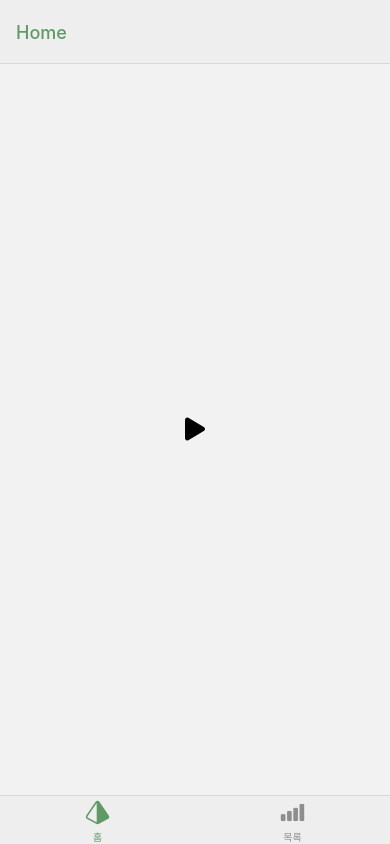
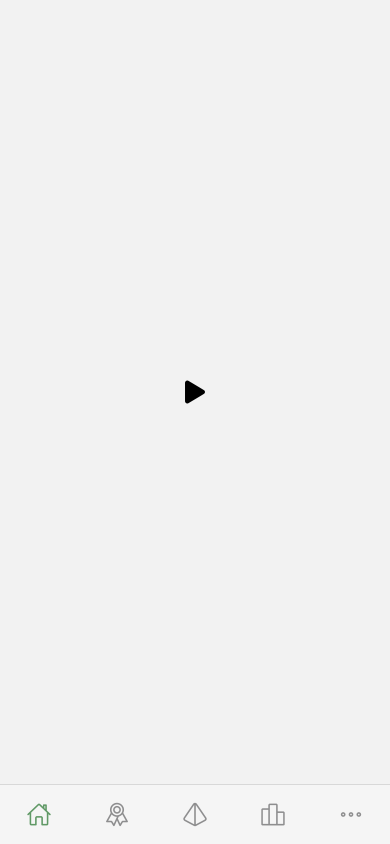
Before and after one commit to haeyoon706/hiking-tracker, a React Native app in the folder upper/: screen / in a window 390 px wide. Built offline with nearby package versions, Linux system fonts and the light colour scheme.

Commit message:
💄 Tabs 컴포넌트 추가

```diff
--- a/upper/App.tsx
+++ b/upper/App.tsx
@@ -1,60 +1,14 @@
 import React from 'react';
 import {SafeAreaView, StatusBar, StyleSheet} from 'react-native';
-import Hiking from './screens/Hiking';
-import Main from './screens/Main';
-import List from './screens/List';
 import {NavigationContainer} from '@react-navigation/native';
-import {createNativeStackNavigator} from '@react-navigation/native-stack';
-import {createBottomTabNavigator} from '@react-navigation/bottom-tabs';
-import {GlobalStyles} from './constants/styles';
-import Icon from 'react-native-vector-icons/Ionicons';
-
-const Stack = createNativeStackNavigator();
-const Tab = createBottomTabNavigator();
-
-function Home() {
-  return (
-    <Stack.Navigator screenOptions={{headerShown: false}}>
-      <Stack.Screen name="Main" component={Main} />
-      <Stack.Screen name="Hiking" component={Hiking} />
-    </Stack.Navigator>
-  );
-}
+import Tabs from './components/navigation/Tabs';
 
 function App(): React.JSX.Element {
-  const getTabIcon = (name: string, color: string, size: number) => {
-    return <Icon name={name} size={size} color={color} />;
-  };
-
   return (
     <SafeAreaView style={styles.app}>
       <StatusBar />
       <NavigationContainer>
-        <Tab.Navigator
-          screenOptions={() => ({
-            headerStyle: {backgroundColor: GlobalStyles.colors.background},
-            headerTintColor: GlobalStyles.colors.main,
-            tabBarStyle: {backgroundColor: GlobalStyles.colors.background},
-            tabBarActiveTintColor: GlobalStyles.colors.main,
-          })}>
-          <Tab.Screen
-            name="Home"
-            component={Home}
-            options={{
-              tabBarLabel: '홈',
-              tabBarIcon: ({color, size}) => getTabIcon('prism', color, size),
-            }}
-          />
-          <Tab.Screen
-            name="List"
-            component={List}
-            options={{
-              tabBarLabel: '목록',
-              tabBarIcon: ({color, size}) =>
-                getTabIcon('cellular', color, size),
-            }}
-          />
-        </Tab.Navigator>
+        <Tabs />
       </NavigationContainer>
     </SafeAreaView>
   );
--- /dev/null
+++ b/upper/components/navigation/Tabs.tsx
@@ -0,0 +1,65 @@
+import React from 'react';
+import {createBottomTabNavigator} from '@react-navigation/bottom-tabs';
+import {GlobalStyles} from '../../constants/styles';
+import Main from '../../screens/Main';
+import List from '../../screens/List';
+import Hiking from '../../screens/Hiking';
+import Icon from 'react-native-vector-icons/Ionicons';
+import {createNativeStackNavigator} from '@react-navigation/native-stack';
+
+const Stack = createNativeStackNavigator();
+const Tab = createBottomTabNavigator();
+
+const Home = () => {
+  return (
+    <Stack.Navigator screenOptions={{headerShown: false}}>
+      <Stack.Screen name="Main" component={Main} />
+      <Stack.Screen name="Hiking" component={Hiking} />
+    </Stack.Navigator>
+  );
+};
+
+const tabList = [
+  {name: 'Home', comppnent: Home, icon: 'home-outline'},
+  {name: 'Badge', comppnent: Home, icon: 'ribbon-outline'},
+  {name: 'Ready', comppnent: Home, icon: 'prism-outline'},
+  {name: 'List', comppnent: List, icon: 'podium-outline'},
+  {name: 'More', comppnent: List, icon: 'ellipsis-horizontal-outline'},
+];
+
+const Tabs = () => {
+  const getTabIcon = (name: string, color: string, size: number) => {
+    return <Icon name={name} size={size} color={color} />;
+  };
+
+  const getTab = () => {
+    return tabList.map(tab => {
+      return (
+        <Tab.Screen
+          name={tab.name}
+          component={tab.comppnent}
+          options={{
+            tabBarIcon: ({color, size}) => getTabIcon(tab.icon, color, size),
+          }}
+        />
+      );
+    });
+  };
+
+  return (
+    <Tab.Navigator
+      screenOptions={() => ({
+        tabBarStyle: {
+          backgroundColor: GlobalStyles.colors.background,
+          height: 60,
+        },
+        tabBarActiveTintColor: GlobalStyles.colors.main,
+        tabBarShowLabel: false,
+        headerShown: false,
+      })}>
+      {getTab()}
+    </Tab.Navigator>
+  );
+};
+
+export default Tabs;
--- a/upper/constants/styles.ts
+++ b/upper/constants/styles.ts
@@ -1,6 +1,6 @@
 export const GlobalStyles = {
   colors: {
-    background: '#eee',
+    background: '#f5f5f5',
     main: '#609966',
   },
 };
```
